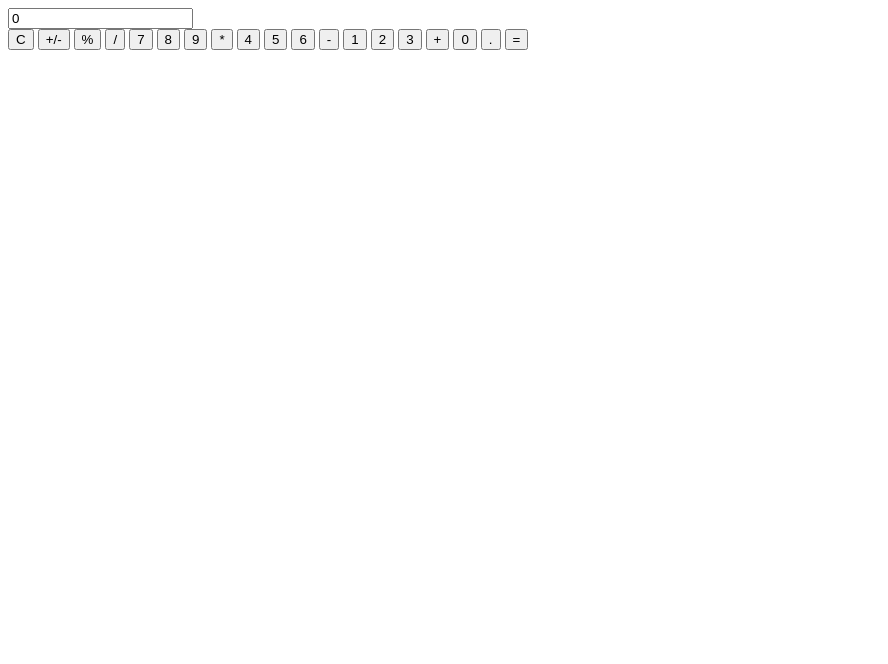
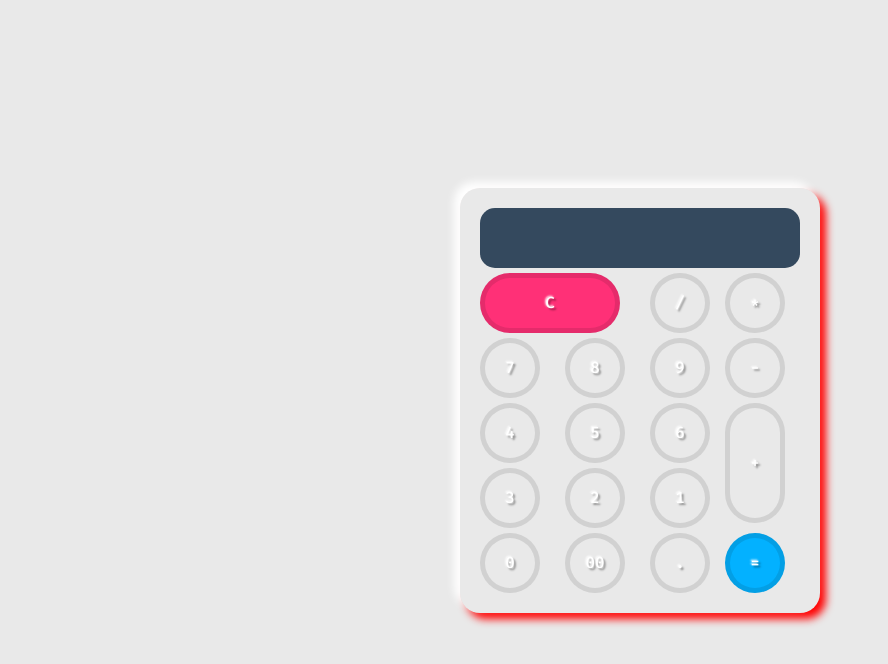
Before and after one commit to rsshonjoy/Neumorphic-Calculator, a plain HTML site: page index.html in a window 1280 px wide. Shown: the whole page, without its empty margins (0-888 px from the left). Drawn offline with Linux system fonts and the light colour scheme.

Commit message:
complete calculator

```diff
--- a/index.html
+++ b/index.html
@@ -3,33 +3,32 @@
 <head>
     <meta charset="UTF-8">
     <meta name="viewport" content="width=device-width, initial-scale=1.0">
+    <link rel="stylesheet" href="style.css">
     <title>Calculator</title>
 </head>
 <body>
-    <main>
-        <input type="number" value=0>
-        <div class="keys">
-            <button class="op__key" op="clear">C</button>
-            <button class="op__key" op="negate">+/-</button>
-            <button class="op__key" op="percent">%</button>
-            <button class="op__key" op="divide">/</button>
-            <button class="num__key">7</button>
-            <button class="num__key">8</button>
-            <button class="num__key">9</button>
-            <button class="op__key" op="multiply">*</button>
-            <button class="num__key">4</button>
-            <button class="num__key">5</button>
-            <button class="num__key">6</button>
-            <button class="op__key" op="subtract">-</button>
-            <button class="num__key">1</button>
-            <button class="num__key">2</button>
-            <button class="num__key">3</button>
-            <button class="op__key" op="add">+</button>
-            <button class="num__key">0</button>
-            <button class="num__key">.</button>
-            <button class="eq__key">=</button>
+    <form class="calculator" name="cal" action="">
+        <input class="value" type="text" name="txt" readonly="">
+        <span class="num clear" onclick="document.cal.txt.value = ''">C</span>
+        <span class="num" onclick="document.cal.txt.value += '/'">/</span>
+        <span class="num" onclick="document.cal.txt.value += '*'">*</span>
+        <span class="num" onclick="document.cal.txt.value += '7'">7</span>
+        <span class="num" onclick="document.cal.txt.value += '8'">8</span>
+        <span class="num" onclick="document.cal.txt.value += '9'">9</span>
+        <span class="num" onclick="document.cal.txt.value += '-'">-</span>
+        <span class="num" onclick="document.cal.txt.value += '4'">4</span>
+        <span class="num" onclick="document.cal.txt.value += '5'">5</span>
+        <span class="num" onclick="document.cal.txt.value += '6'">6</span>
+        <span class="num plus" onclick="document.cal.txt.value += '+'">+</span>
+        <span class="num" onclick="document.cal.txt.value += '3'">3</span>
+        <span class="num" onclick="document.cal.txt.value += '2'">2</span>
+        <span class="num" onclick="document.cal.txt.value += '1'">1</span>
+        <span class="num" onclick="document.cal.txt.value += '0'">0</span>
+        <span class="num" onclick="document.cal.txt.value += '00'">00</span>
+        <span class="num" onclick="document.cal.txt.value += '.'">.</span>
+        <span class="num equal" onclick="document.cal.txt.value = eval(cal.txt.value)">=</span>
+    </form>
 
-        </div>
-    </main>
+    <!-- <script src="script.js"></script> -->
 </body>
 </html>
--- a/style.css
+++ b/style.css
@@ -4,7 +4,68 @@
     margin: 0;
     padding: 0;
     box-sizing: border-box;
-    background-color: #e9e9e9;
     font-family:  'Fira Mono', monospace, sans-serif;
-    font-size: 20px;
 }
+body{
+    height: 100vh;
+    width: 100vw;
+    background: #e9e9e9;
+    display: flex;
+    align-items: center;
+    justify-content: center;
+}
+.calculator{
+    position: relative;
+    display: grid;
+    border-radius: 20px;
+    padding: 20px;
+    box-shadow: -6px -6px 9px #fff, 6px 6px 9px red;
+}
+.calculator .value {
+    grid-column: span 4;
+    width: 320px;
+    height: 60px;
+    text-align: right;
+    border: none;
+    border-radius: 15px;
+    outline: none;
+    padding: 10px;
+    font-size: 22px;
+    color: white;
+    background: #34495e;
+}
+.calculator span{
+    display: grid;
+    width: 60px;
+    height: 60px;
+    margin-top: 5px;
+    cursor: pointer;
+    color: #fff;
+    background: #e9e9e9;
+    place-items: center;
+    border: 5px solid rgba(0, 0, 0, .1);
+    border-radius: 30px;
+    text-shadow: -1px -1px 2px #fff, 2px 2px 2px rgba(0, 0, 0, 0.4);
+}
+.calculator span .num{
+    padding: 180px;
+}
+.calculator span:hover{
+    color: #ccc;
+}
+.calculator span:active{
+    background:#74ff3d;
+    color: #111;
+}
+.calculator span.clear{
+    grid-column: span 2;
+    width: 140px;
+    background: #ff3077;
+}
+.calculator span.plus{
+    grid-row: span 2;
+    height: 120px;
+}
+.calculator span.equal{
+    background: #03b1ff;
+}
```
Also changed, not shown: script.js (deleted).
